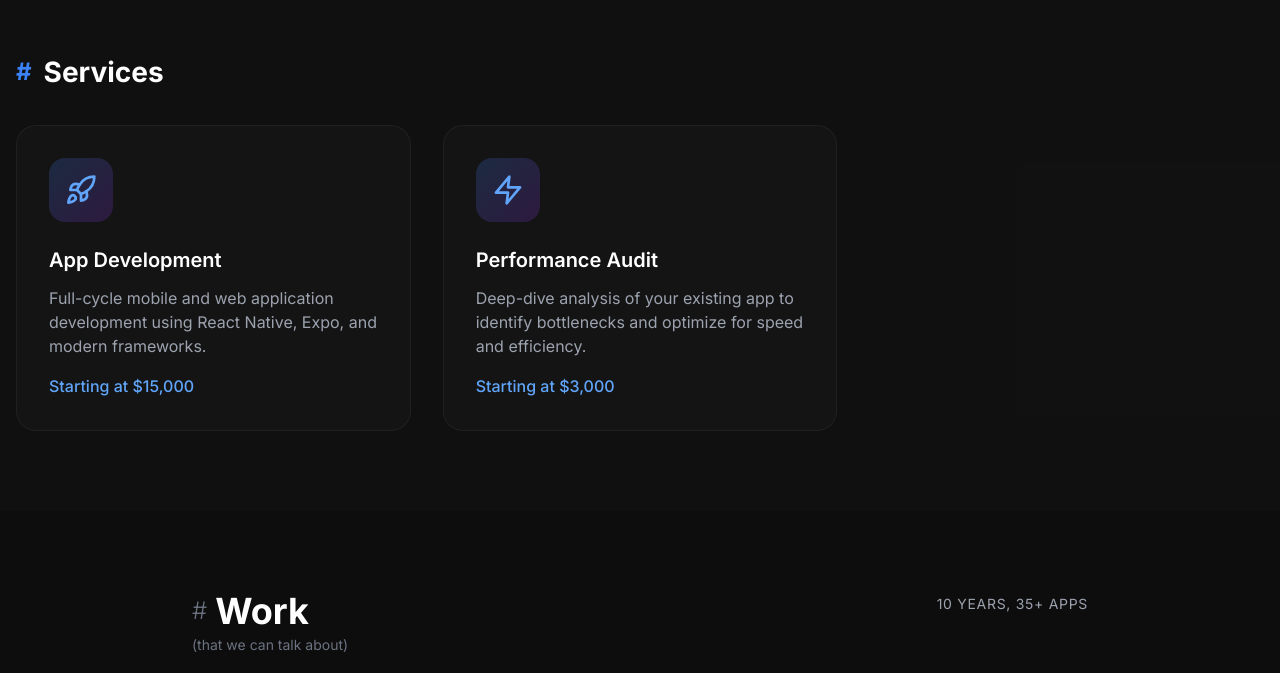
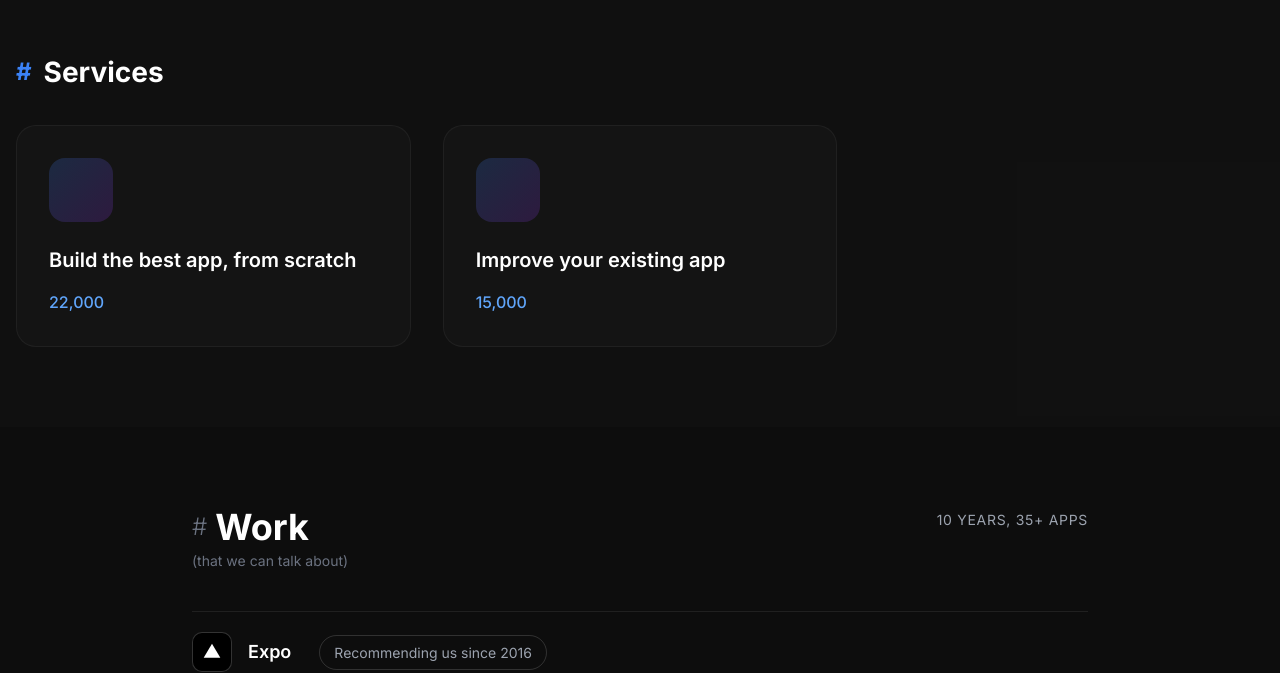
Before and after one commit to 44AUS/appdev, a React (Create React App) app in the folder frontend/: page / in a window 1280 px wide. Shown: the part 1363-2036 px from the top of the page. Built offline with nearby package versions, Linux system fonts and the light colour scheme; the HTML template or start-up script is replaced by a standard one.

Commit message:
auto-commit for 96eee63a-2535-4f54-a3c1-76099eb94e01

```diff
--- a/frontend/src/App.js
+++ b/frontend/src/App.js
@@ -94,21 +94,89 @@ const workInProgress = [
   },
 ];
 
-// Services data
+// Services data - New design
 const services = [
   {
-    icon: <Rocket className="w-8 h-8" />,
-    title: "App Development",
-    description: "Full-cycle mobile and web application development using React Native, Expo, and modern frameworks.",
-    price: "Starting at $15,000"
+    label: "FROM 0 TO 1",
+    title: "Build the best app, from scratch",
+    price: "22,000",
+    priceDesc: "USD/month, 3 min."
   },
   {
-    icon: <Zap className="w-8 h-8" />,
-    title: "Performance Audit",
-    description: "Deep-dive analysis of your existing app to identify bottlenecks and optimize for speed and efficiency.",
-    price: "Starting at $3,000"
+    label: "ALREADY HAVE AN APP?",
+    title: "Improve your existing app",
+    price: "15,000",
+    priceDesc: "USD/month, 2 min."
   },
 ];
+
+// Service Card Component with mouse-following gradient
+const ServiceCard = ({ service, index }) => {
+  const cardRef = useRef(null);
+  const [mousePosition, setMousePosition] = useState({ x: 0, y: 0 });
+  const [isHovered, setIsHovered] = useState(false);
+
+  const handleMouseMove = (e) => {
+    if (!cardRef.current) return;
+    const rect = cardRef.current.getBoundingClientRect();
+    const x = e.clientX - rect.left;
+    const y = e.clientY - rect.top;
+    setMousePosition({ x, y });
+  };
+
+  return (
+    <motion.div
+      ref={cardRef}
+      className="service-card-new"
+      initial={{ opacity: 0, y: 30 }}
+      whileInView={{ opacity: 1, y: 0 }}
+      viewport={{ once: true }}
+      transition={{ delay: index * 0.15 }}
+      onMouseMove={handleMouseMove}
+      onMouseEnter={() => setIsHovered(true)}
+      onMouseLeave={() => setIsHovered(false)}
+      data-testid={`service-card-${index}`}
+    >
+      {/* Gradient overlay that follows cursor */}
+      <div
+        className="service-card-gradient"
+        style={{
+          opacity: isHovered ? 1 : 0,
+          background: `radial-gradient(600px circle at ${mousePosition.x}px ${mousePosition.y}px, rgba(59, 130, 246, 0.15), transparent 40%)`
+        }}
+      />
+
+      {/* Border gradient effect */}
+      <div
+        className="service-card-border-gradient"
+        style={{
+          opacity: isHovered ? 1 : 0,
+          background: `radial-gradient(400px circle at ${mousePosition.x}px ${mousePosition.y}px, rgba(59, 130, 246, 0.4), transparent 40%)`
+        }}
+      />
+
+      <div className="service-card-content">
+        <span className="service-label">{service.label}</span>
+        <h3 className="service-title-new">{service.title}</h3>
+
+        <div className="service-footer">
+          <div className="service-price-container">
+            <span className="service-price-symbol">$</span>
+            <span className="service-price-value">{service.price}</span>
+            <span className="service-price-desc">{service.priceDesc}</span>
+          </div>
+          <button className="service-add-btn" data-testid={`service-add-btn-${index}`}>
+            <svg width="20" height="20" viewBox="0 0 20 20" fill="none" stroke="currentColor" strokeWidth="1.5">
+              <circle cx="10" cy="10" r="8" />
+              <line x1="10" y1="6" x2="10" y2="14" />
+              <line x1="6" y1="10" x2="14" y2="10" />
+            </svg>
+          </button>
+        </div>
+      </div>
+    </motion.div>
+  );
+};
 
 // Portfolio work data with styled icons
 const portfolioWork = [
```
